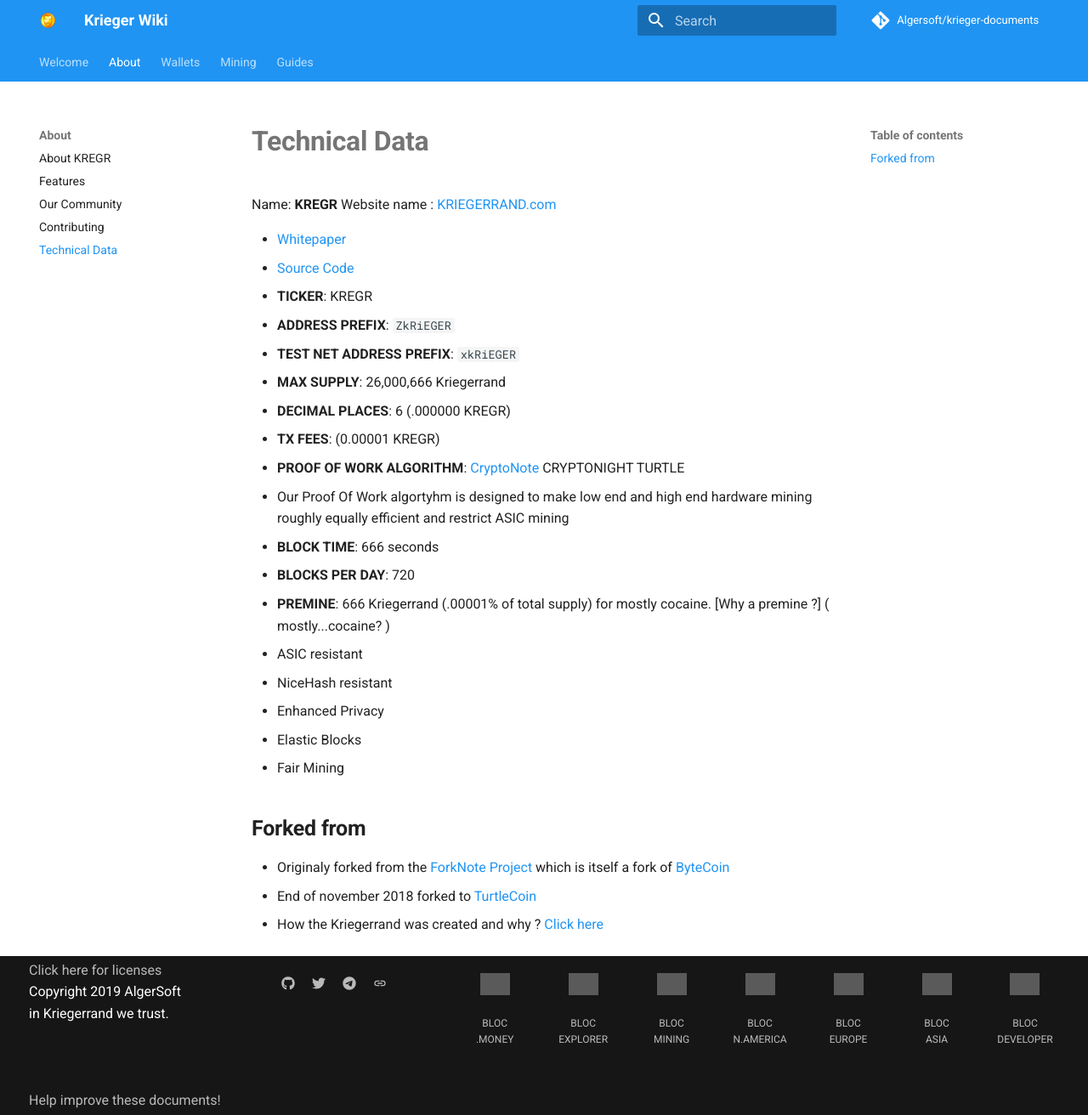
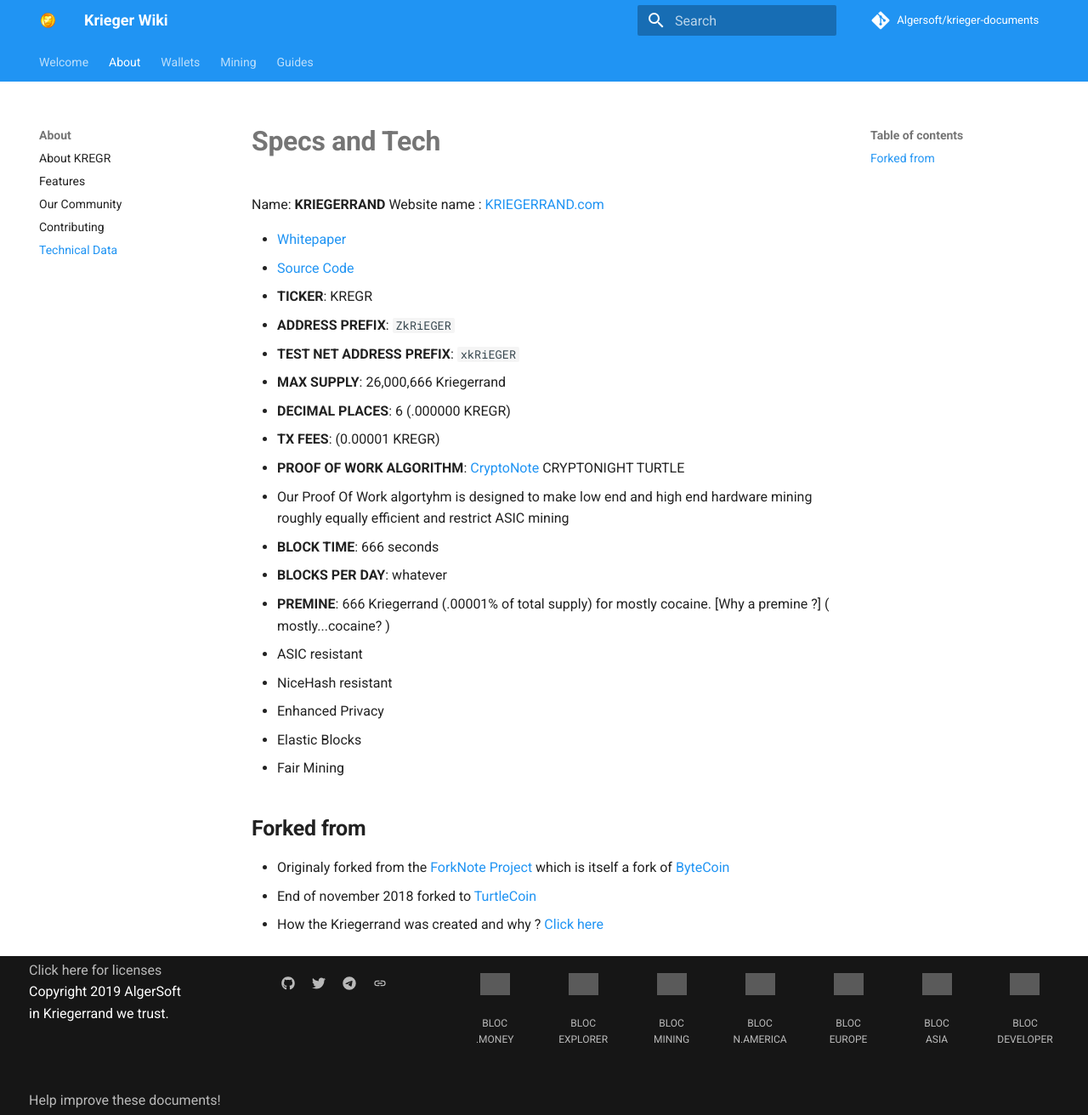
Before and after one commit to Algersoft/algersoftbible, an MkDocs documentation site: the page built from docs/about/Technical-Data.md, in a window 1280 px wide and 1312 px high. Shown: the whole window at 85% size. Built offline with MkDocs 1.6.1 and Material for MkDocs 9.7.7, drawn with Linux system fonts in a browser that asks for light colours; comment, search, counter and statistics services are not loaded.

Commit message:
Update Technical-Data.md

```diff
--- a/docs/about/Technical-Data.md
+++ b/docs/about/Technical-Data.md
@@ -1,6 +1,6 @@
-# **Technical Data**
+# **Specs and Tech**
 
-Name: **KREGR**
+Name: **KRIEGERRAND**
 Website name : [KRIEGERRAND.com](https://kriegerrand.com)
 
 * [Whitepaper](http://kriegerrand.com/wp-content/uploads/2019/02/Kriegerrand-White-Paper.pdf)
@@ -14,7 +14,7 @@
 * **PROOF OF WORK ALGORITHM**: [CryptoNote](https://cryptonote.org) CRYPTONIGHT TURTLE
 * Our Proof Of Work algortyhm is designed to make low end and high end hardware mining roughly equally efficient and restrict ASIC mining
 * **BLOCK TIME**: 666 seconds
-* **BLOCKS PER DAY**: 720
+* **BLOCKS PER DAY**: whatever
 * **PREMINE**: 666 Kriegerrand (.00001% of total supply) for mostly cocaine. [Why a premine ?] ( mostly...cocaine? )
 
 * ASIC resistant
```
